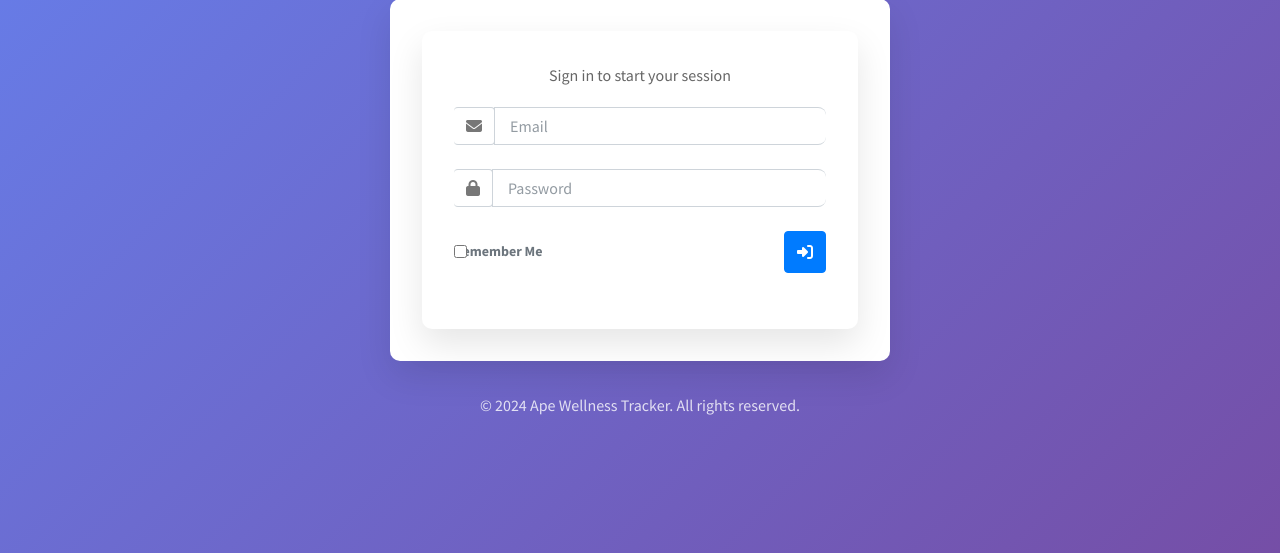
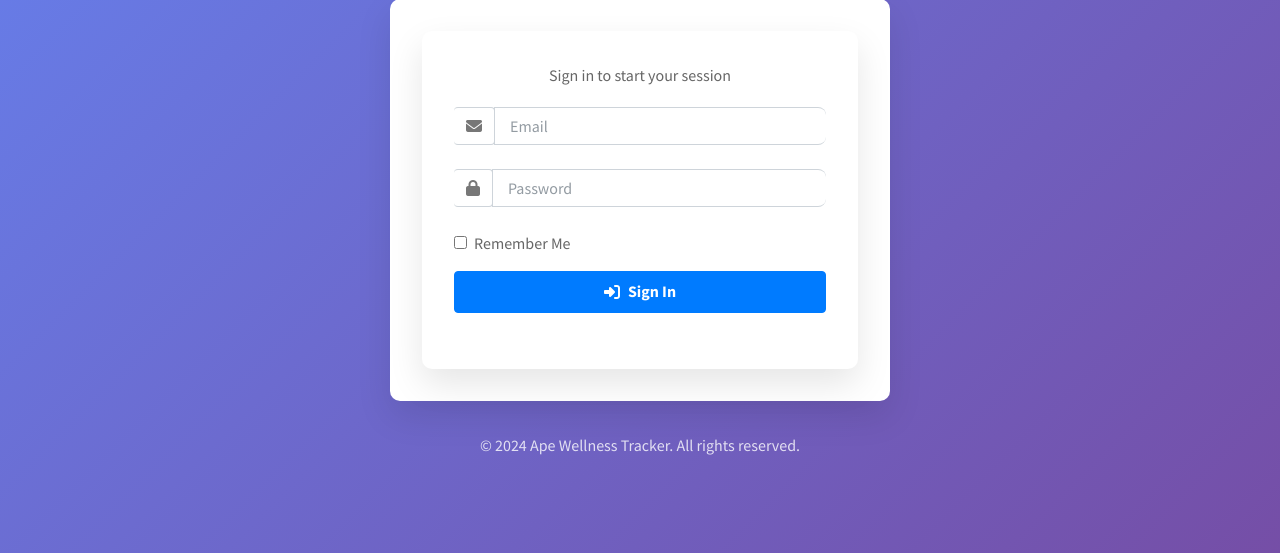
Before and after one commit to Interdisciplinary-Computing-Lab/ape-wellness-tracker, a Flask app: template backend/templates/security/login_user.html in a window 1280 px wide. Shown: the part 122-675 px from the top of the page. Run offline with Flask 3, Linux system fonts and the light colour scheme; the template is opened without the code that fills it: most values are stand-ins (such as "Sample title", 1, 10 or a date in 2020); form fields are guessed from the names that the template uses; some libraries are stand-ins or nearby versions.

Commit message:
Fix login form layout: remove overlapping Remember Me checkbox, add clean separate row layout

```diff
--- a/backend/templates/security/login_user.html
+++ b/backend/templates/security/login_user.html
@@ -93,10 +93,10 @@
 
         /* Sign-in button and checkbox alignment */
         .icheck-primary {
-            height: 38px;
+            height: 42px;
             display: flex;
             align-items: center;
-            min-width: 0;
+            min-width: auto;
             width: 100%;
         }
 
@@ -108,14 +108,14 @@
 
         .icheck-primary label {
             margin: 0;
-            font-size: 14px;
-            color: #6c757d;
+            font-size: 16px;
+            color: #495057;
             white-space: nowrap;
             overflow: visible;
-            flex: 1;
-            min-width: 0;
-            text-overflow: clip;
+            flex: 0 0 auto;
+            text-overflow: unset;
             word-wrap: normal;
+            font-weight: 500;
         }
 
         .btn-primary {
@@ -126,15 +126,17 @@
             display: flex;
             align-items: center;
             justify-content: center;
-            padding: 12px 20px;
+            padding: 12px 16px;
+            min-width: 100px;
+            white-space: nowrap;
         }
 
         /* Ensure checkbox container has enough space */
-        .col-10 {
+        .col-8 {
             padding-right: 15px;
         }
 
-        .col-2 {
+        .col-4 {
             padding-left: 15px;
         }
     </style>
@@ -187,18 +189,21 @@
                         {{ login_user_form.password(class="form-control", placeholder="Password", required=true) }}
                     </div>
 
-                    <div class="row align-items-center mb-4">
-                        <div class="col-10">
-                            <div class="icheck-primary d-flex align-items-center">
-                                {{ login_user_form.remember(class="form-check-input mr-2") }}
-                                <label for="{{ login_user_form.remember.id }}" class="mb-0">
+                    <div class="row mb-3">
+                        <div class="col-12">
+                            <div class="form-check">
+                                {{ login_user_form.remember(class="form-check-input") }}
+                                <label class="form-check-label" for="{{ login_user_form.remember.id }}">
                                     Remember Me
                                 </label>
                             </div>
                         </div>
-                        <div class="col-2">
+                    </div>
+
+                    <div class="row mb-4">
+                        <div class="col-12">
                             <button type="submit" class="btn btn-primary btn-block" title="Sign In">
-                                <i class="fas fa-sign-in-alt"></i>
+                                <i class="fas fa-sign-in-alt mr-2"></i>Sign In
                             </button>
                         </div>
                     </div>
```
